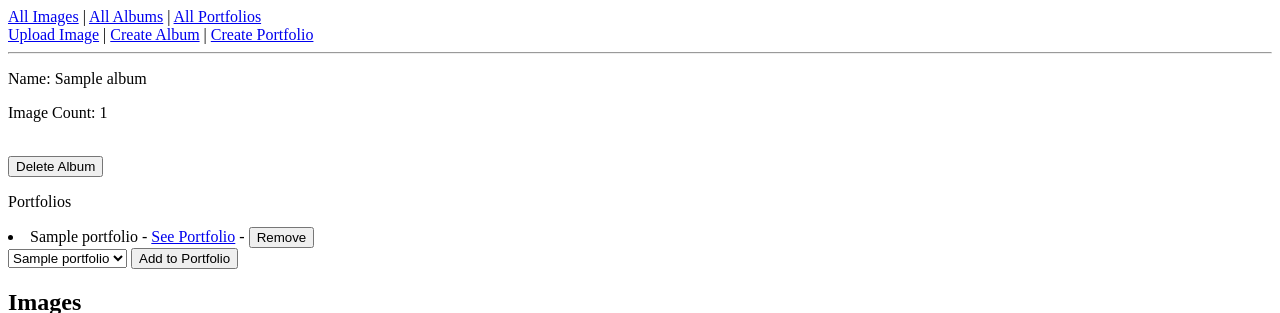
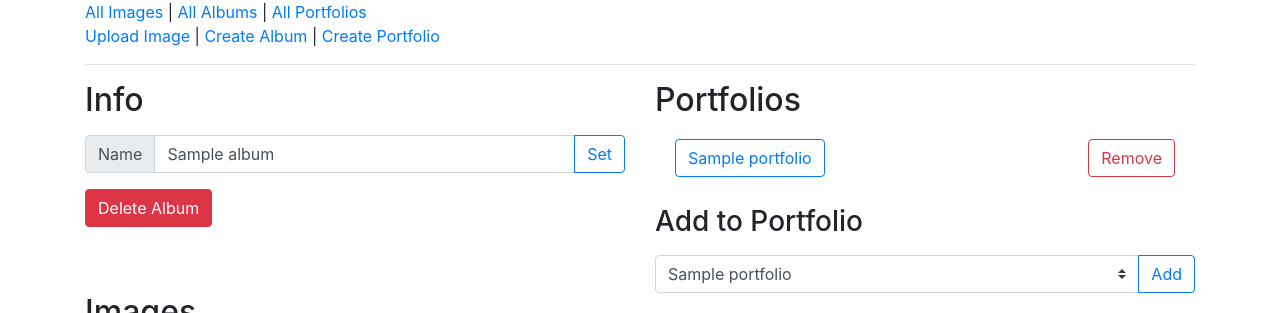
Before and after one commit to nicktardif/website, a Python web app: template web_app/templates/album.html in a window 1280 px wide. Shown: the top 313 px of the page. Run offline with Jinja, Linux system fonts and the light colour scheme; the template is opened without the code that fills it: most values are stand-ins (such as "Sample title", 1, 10 or a date in 2020); some libraries are stand-ins or nearby versions.

Commit message:
Styling, allow to update image values

```diff
--- a/web_app/templates/album.html
+++ b/web_app/templates/album.html
@@ -1,27 +1,54 @@
-<html>
-	{% include 'admin_header.html' %}
+{% extends 'admin_layout.html' %}
+{% block title %}Album View{% endblock %}
 
-	<p>Name: {{album.name}}</p>
-	<p>Image Count: {{album.images|length}}</p>
+{% block content %}
 
-	<br>
-	<button value="{{album.id}}" onclick="deleteAlbum(this)">Delete Album</button>
-	<br>
+	<div class="row">
+		<div class="col-md-6">
+			<h2>Info</h2>
+			<div class="input-group my-3">
+				<div class="input-group-prepend">
+					<span class="input-group-text">Name</span>
+				</div>
+				<input type="text" class="form-control" id="album_name" value="{{album.name}}" aria-label="Name">
+				<div class="input-group-append">
+					<button class="btn btn-outline-primary" onclick="updateAlbumName(this)" data-album-id={{album.id}}>Set</button>
+				</div>
+			</div>
 
-	<p>Portfolios</p>
+			<button class="btn btn-danger" value="{{album.id}}" onclick="deleteAlbum(this)">Delete Album</button>
+		</div>
+
+		<div class="col-md-6">
+			<h2>Portfolios</h2>
+			<ul class="list-group list-group-flush">
 				{% for portfolio in album.portfolios %}
-	<li>{{portfolio.name}} - <a href={{url_for('get_portfolio', portfolio_id=portfolio.id)}}>See Portfolio</a> - <button onclick="removeAlbumFromPortfolio(this)" data-album-id={{album.id}} data-portfolio-id={{portfolio.id}}>Remove</button></li>
+					<li class="list-group-item">
+						<a class="btn btn-outline-primary" href={{url_for('get_portfolio', portfolio_id=portfolio.id)}}>{{portfolio.name}}</a>
+						<button class="btn btn-outline-danger float-right" onclick="removeAlbumFromPortfolio(this)" data-album-id={{album.id}} data-portfolio-id={{portfolio.id}}>Remove</button>
+					</li>
 				{% endfor %}
+			</ul>
 
-	<select id="album_new_portfolio_dropdown">
+			<h3 class="my-3">Add to Portfolio</h3>
+			<div class="input-group">
+				<select class="custom-select" id="album_new_portfolio_dropdown">
 					{% for portfolio in portfolios %}
 						<option value={{portfolio.id}}>{{portfolio.name}}</option>
 					{% endfor %}
 				</select>
-	<button onclick="addAlbumToPortfolio(this)" data-album-id={{album.id}}>Add to Portfolio</button>
+				<div class="input-group-append">
+					<button class="btn btn-outline-primary" onclick="addAlbumToPortfolio(this)" data-album-id={{album.id}}>Add</button>
+				</div>
+			</div>
+		</div>
+	</div>
 
 	<h2>Images</h2>
+	<div class="row">
 		{% for image in album.images %}
 			{% include 'image_basic.html' %}
 		{% endfor %}
-</html>
+	</div>
+</div>
+{% endblock %}
```
Also changed, not shown: web_app/static/admin.js (+42 -0 lines), web_app/templates/image.html (+18 -12 lines). Lines whose indentation alone changed are shown as unchanged.
